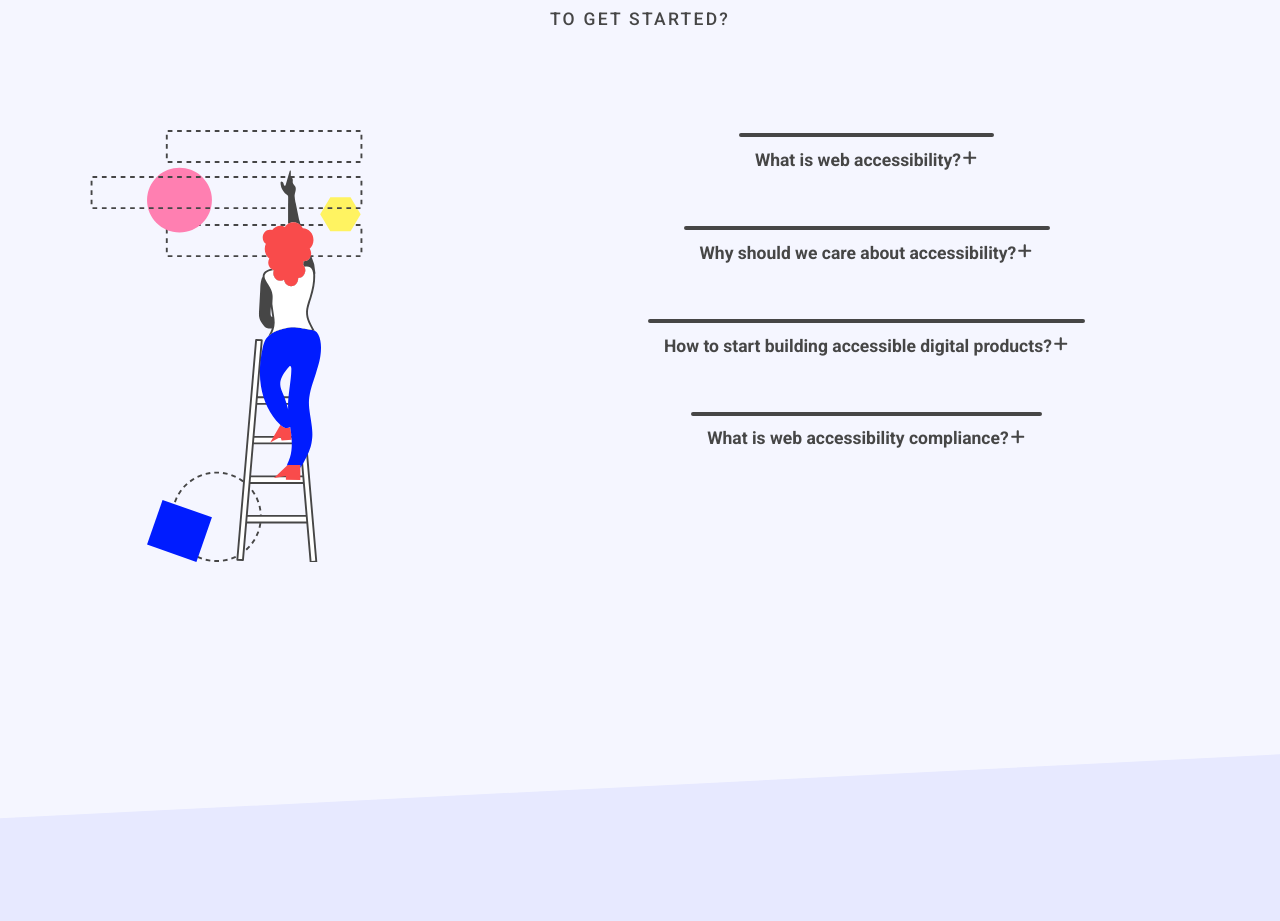
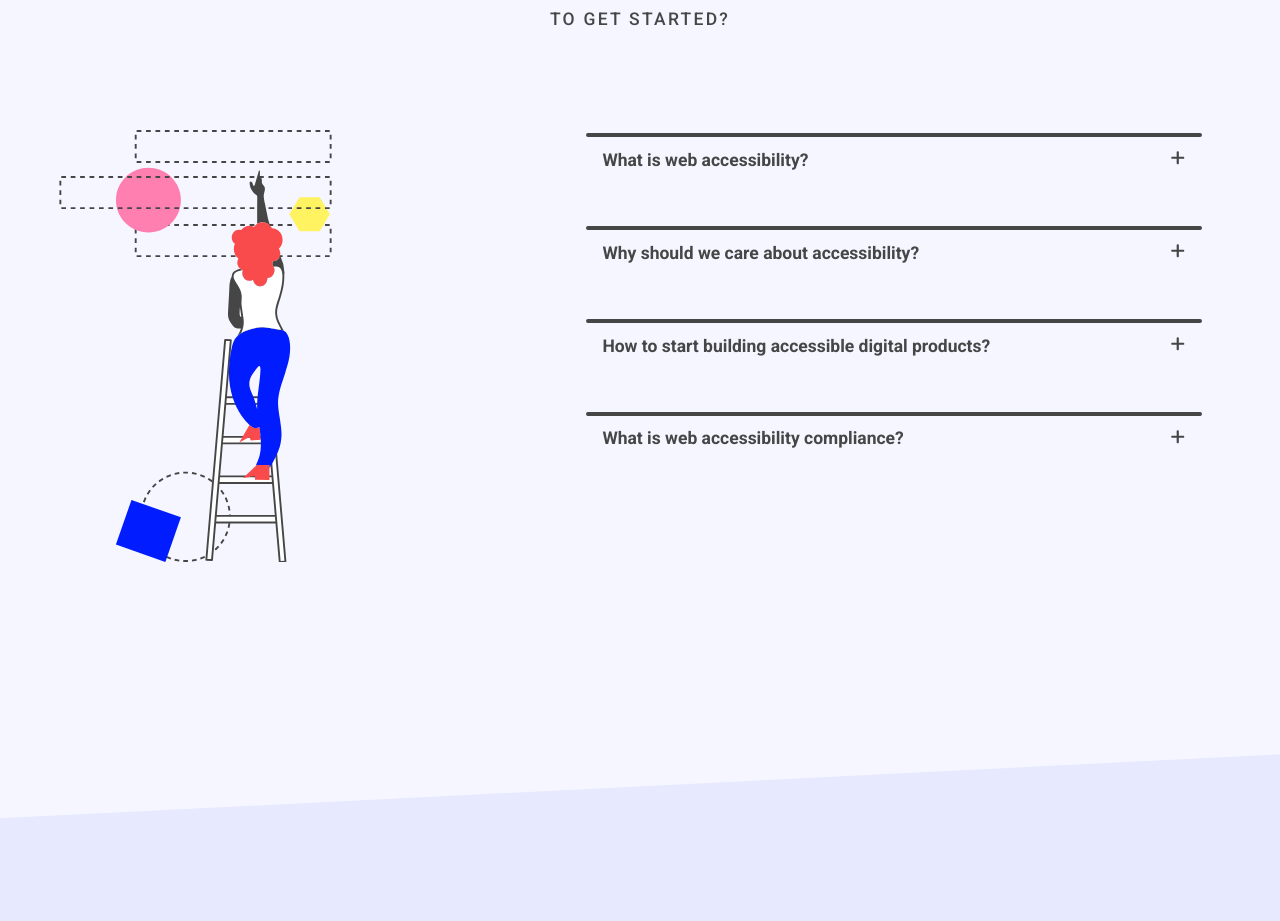
Before and after one commit to accessibility-tools/website, a Next.js app in the folder packages/client/: page / in a window 1280 px wide. Shown: the part 2601-3522 px from the top of the page. Built offline with nearby package versions, Linux system fonts and the light colour scheme.

Commit message:
fix(learnMoreQuestions): learn more questions are focusable
The learn more sections are now focusable and the focus is inline with
the design documents

```diff
--- a/packages/client/src/components/details/Details.tsx
+++ b/packages/client/src/components/details/Details.tsx
@@ -9,14 +9,21 @@ export const DetailsContainer = styled.details`
   display: flex;
   flex-direction: column;
 
+
+
   width: 100%;
   &:active {
     background-color: ${color.purple};
   }
   & > * {
-    margin: auto;
-    max-width: 80%;
+
+    max-width: 100%;
     padding: 1rem;
+  }
+
+  &:focus-within{
+    box-shadow: 0 0 0 3px ${color.white}, 0 0 0 7px ${color.darkBlue};
+    border-radius: 2px;
   }
 
   @media (max-width: 48rem) {
@@ -45,6 +52,8 @@ const StyledSummary = styled.summary`
     cursor: pointer;
   }
 
+
+
   &::before {
     content: '';
     display: block;
@@ -56,6 +65,7 @@ const StyledSummary = styled.summary`
     position: absolute;
   }
 `;
+
 
 const Details: React.FC<IDetails> = ({ children, title }) => {
   const [isOpened, setOpened] = useState(false);
--- a/packages/client/src/components/learn-more-questions/LearnMoreQuestions.tsx
+++ b/packages/client/src/components/learn-more-questions/LearnMoreQuestions.tsx
@@ -7,7 +7,11 @@ import Link from '../links/Link';
 
 const LearnMoreWrapper = styled(Stack)`
   flex: 2;
+  padding: 0 2em;
 
+  @media (min-width: 1200px) {
+    margin-left: 9em;
+  }
   p {
     line-height: 24px;
     font-size: 18px;
```
